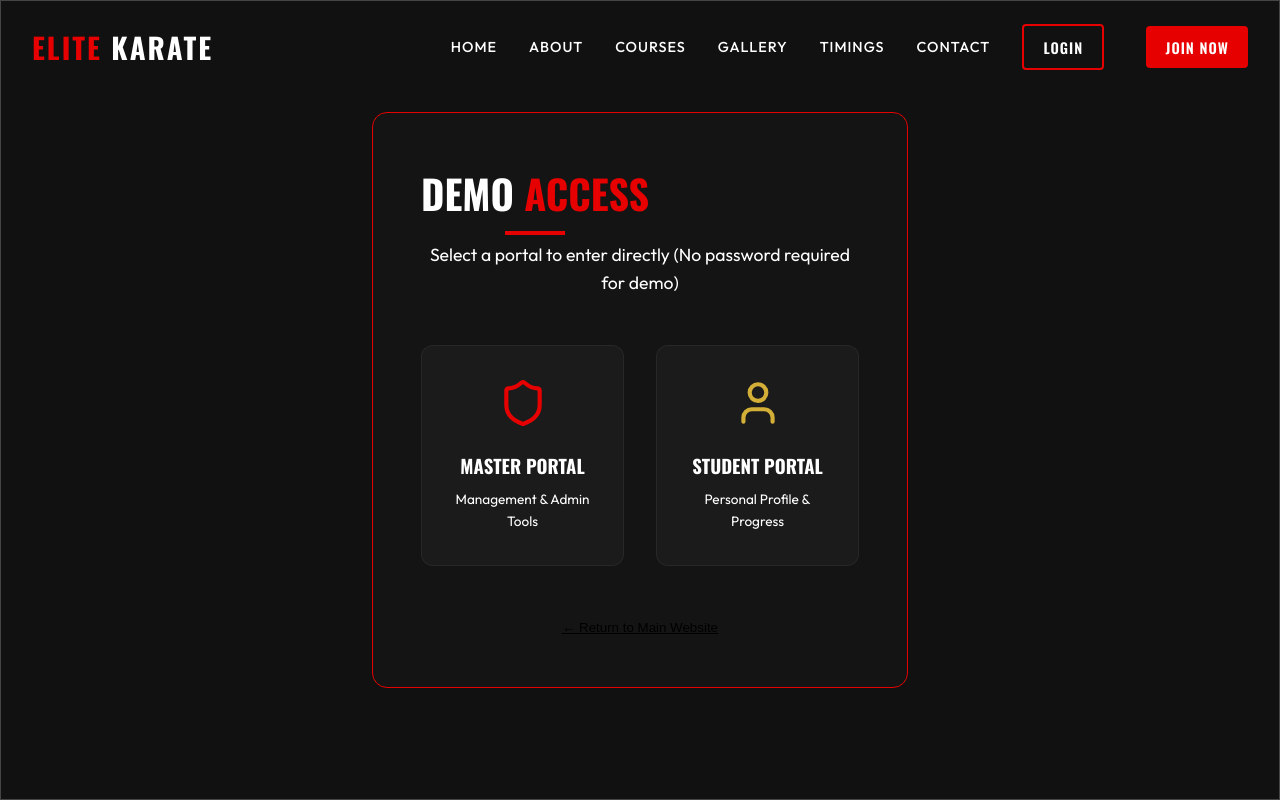
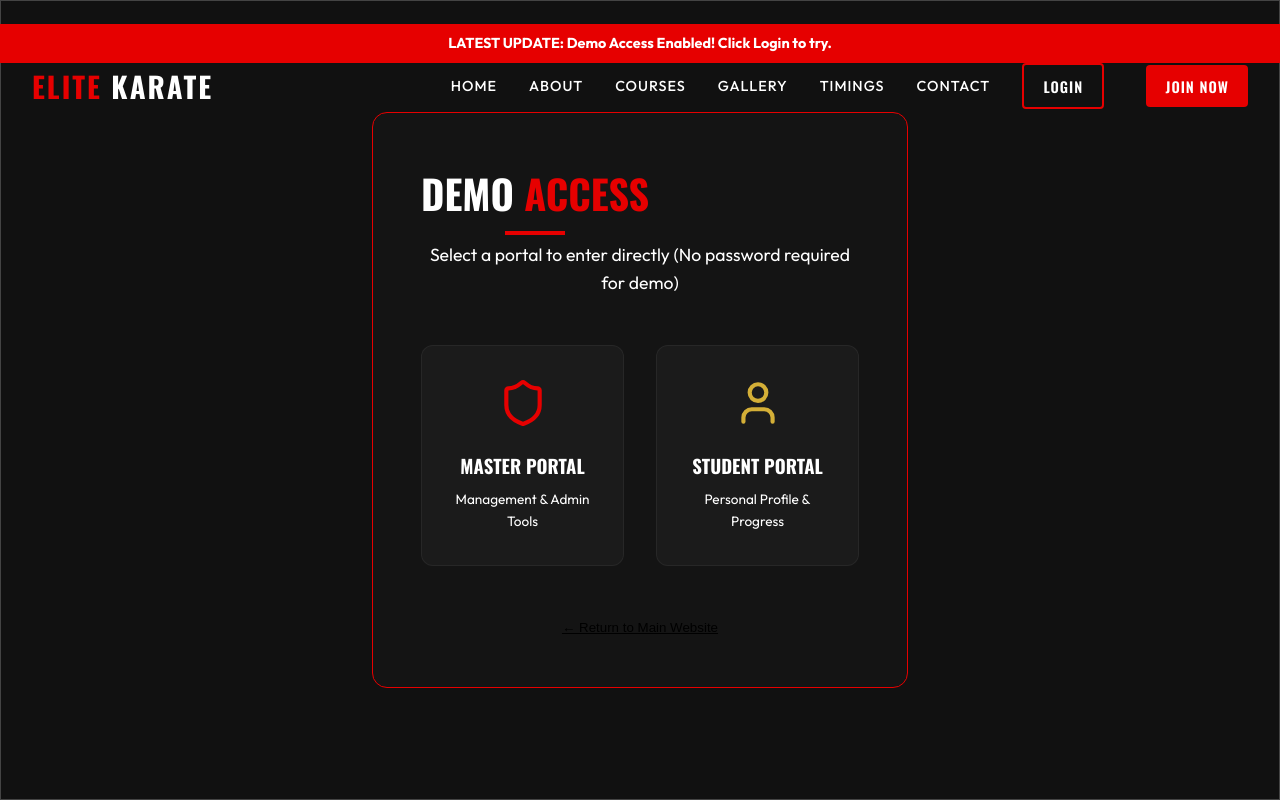
Before and after one commit to theaswinloganathan/karate-webpage, a React (Vite) app: page /login in a window 1280 px wide. Shown: the top 800 px of the page. Built offline with nearby package versions, Linux system fonts and the light colour scheme.

Commit message:
Add visibility check banner to Navbar

```diff
--- a/src/components/Navbar.jsx
+++ b/src/components/Navbar.jsx
@@ -25,6 +25,9 @@ const Navbar = () => {
 
   return (
     <nav className={`navbar ${isScrolled ? 'scrolled' : ''}`}>
+      <div style={{ background: 'var(--color-red)', color: 'white', textAlign: 'center', padding: '0.5rem', fontSize: '0.9rem', fontWeight: 'bold' }}>
+        LATEST UPDATE: Demo Access Enabled! Click Login to try.
+      </div>
       <div className="container nav-container">
         <Link to="/#home" className="logo">
           <span className="text-red">ELITE</span> KARATE
```
